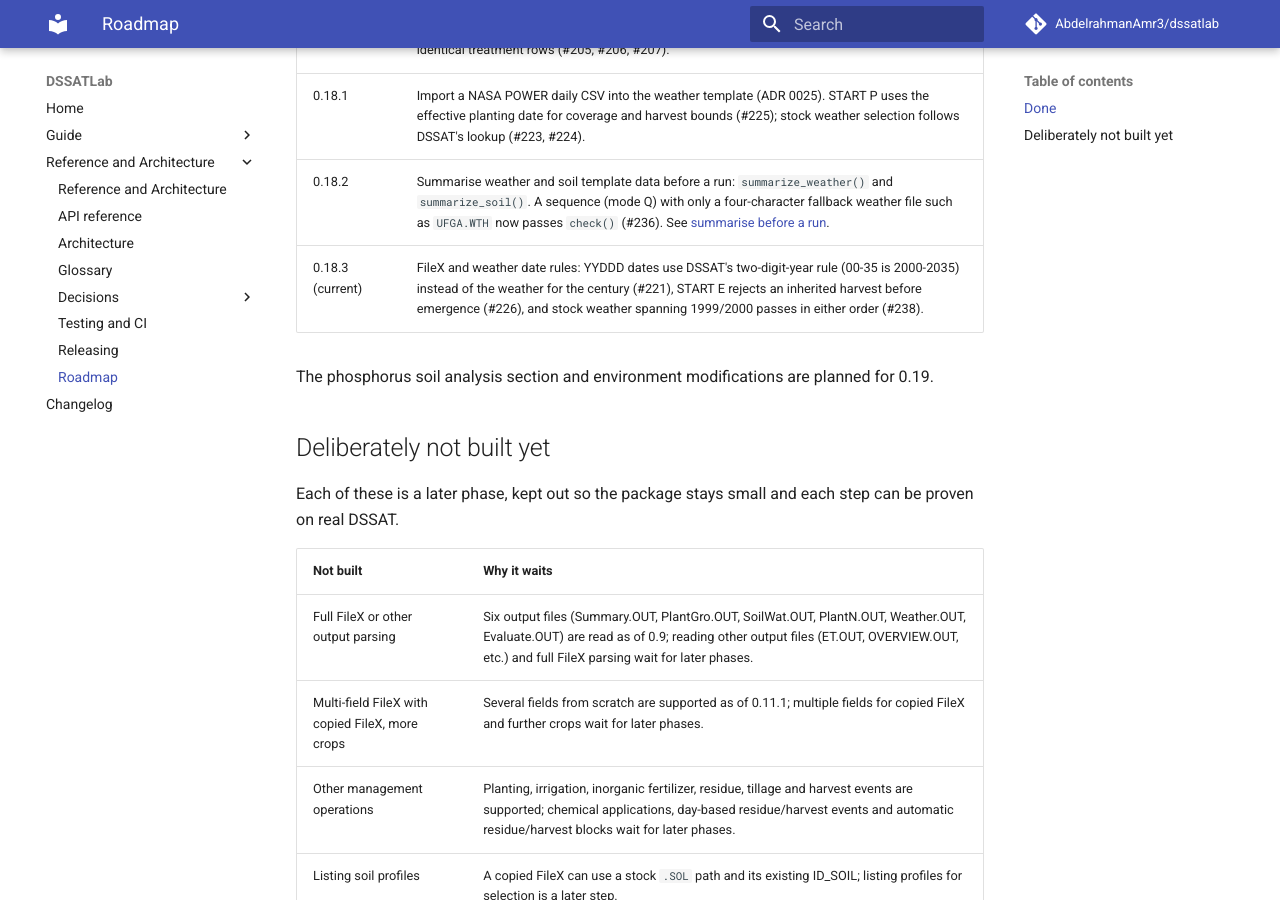
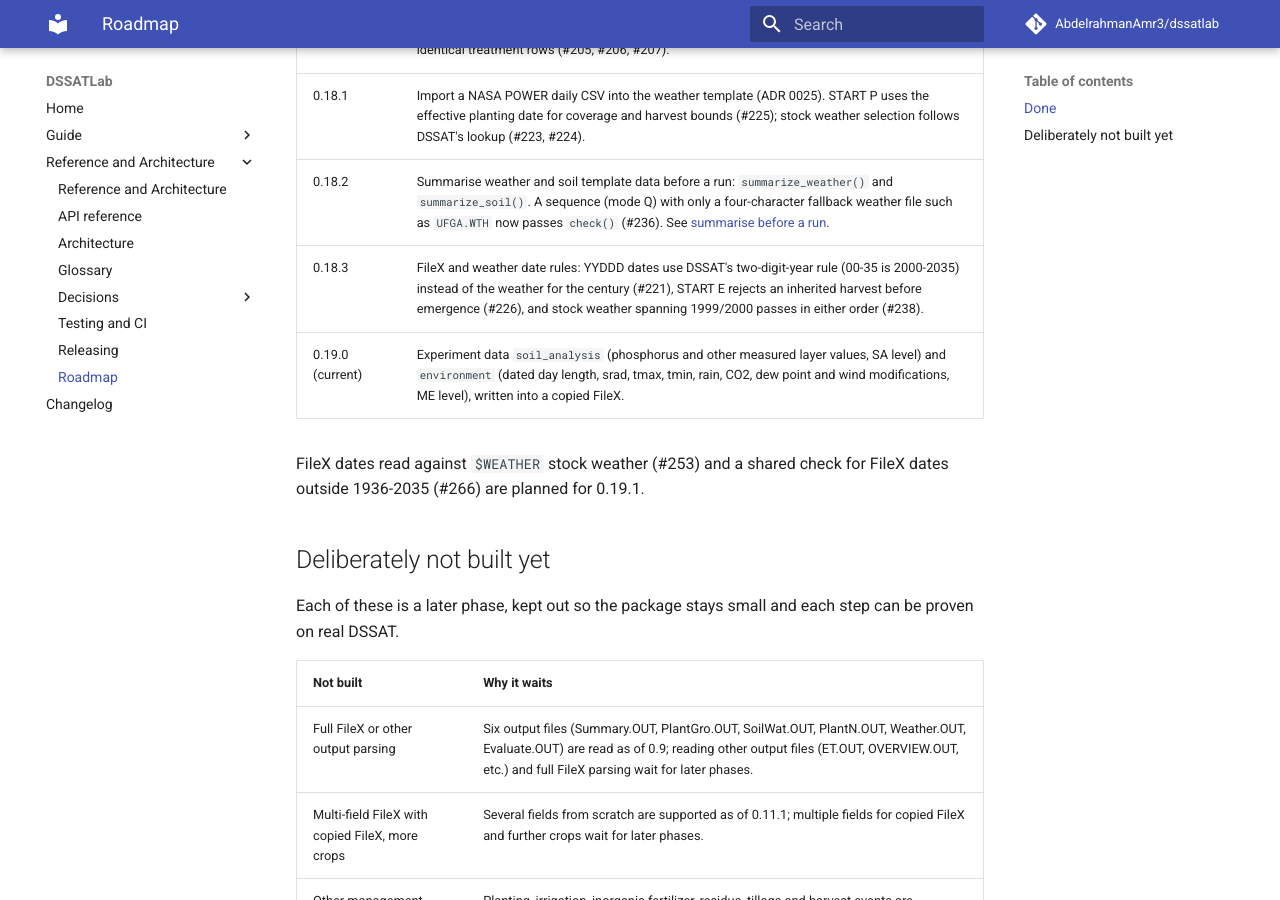
Before and after one commit to AbdelrahmanAmr3/dssatlab, an MkDocs documentation site: the page built from docs/reference/roadmap.md, in a window 1280 px wide and 900 px high, scrolled down 2357 px. Built offline with MkDocs 1.6.1 and Material for MkDocs 9.7.7, drawn with Linux system fonts in a browser that asks for light colours; comment, search, counter and statistics services are not loaded.

Commit message:
Add the 0.19.0 row to the docs roadmap
Co-Authored-By: Claude Sonnet 5.5 <noreply@anthropic.com>

```diff
--- a/docs/reference/roadmap.md
+++ b/docs/reference/roadmap.md
@@ -34,9 +34,10 @@ What each version added, and what is deliberately not built yet. The full histor
 | 0.18.0 | Stock weather and soil files copied unchanged, optional daily PAR, initial conditions deeper than the soil profile (ADR 0024), and fixes for sequence weather end, inherited harvest dates and identical treatment rows (#205, #206, #207). |
 | 0.18.1 | Import a NASA POWER daily CSV into the weather template (ADR 0025). START P uses the effective planting date for coverage and harvest bounds (#225); stock weather selection follows DSSAT's lookup (#223, #224). |
 | 0.18.2 | Summarise weather and soil template data before a run: `summarize_weather()` and `summarize_soil()`. A sequence (mode Q) with only a four-character fallback weather file such as `UFGA.WTH` now passes `check()` (#236). See [summarise before a run](../guide/simulation.md#summarise-your-weather-and-soil-before-a-run). |
-| 0.18.3 (current) | FileX and weather date rules: YYDDD dates use DSSAT's two-digit-year rule (00-35 is 2000-2035) instead of the weather for the century (#221), START E rejects an inherited harvest before emergence (#226), and stock weather spanning 1999/2000 passes in either order (#238). |
+| 0.18.3 | FileX and weather date rules: YYDDD dates use DSSAT's two-digit-year rule (00-35 is 2000-2035) instead of the weather for the century (#221), START E rejects an inherited harvest before emergence (#226), and stock weather spanning 1999/2000 passes in either order (#238). |
+| 0.19.0 (current) | Experiment data `soil_analysis` (phosphorus and other measured layer values, SA level) and `environment` (dated day length, srad, tmax, tmin, rain, CO2, dew point and wind modifications, ME level), written into a copied FileX. |
 
-The phosphorus soil analysis section and environment modifications are planned for 0.19.
+FileX dates read against `$WEATHER` stock weather (#253) and a shared check for FileX dates outside 1936-2035 (#266) are planned for 0.19.1.
 
 ## Deliberately not built yet
 
```
